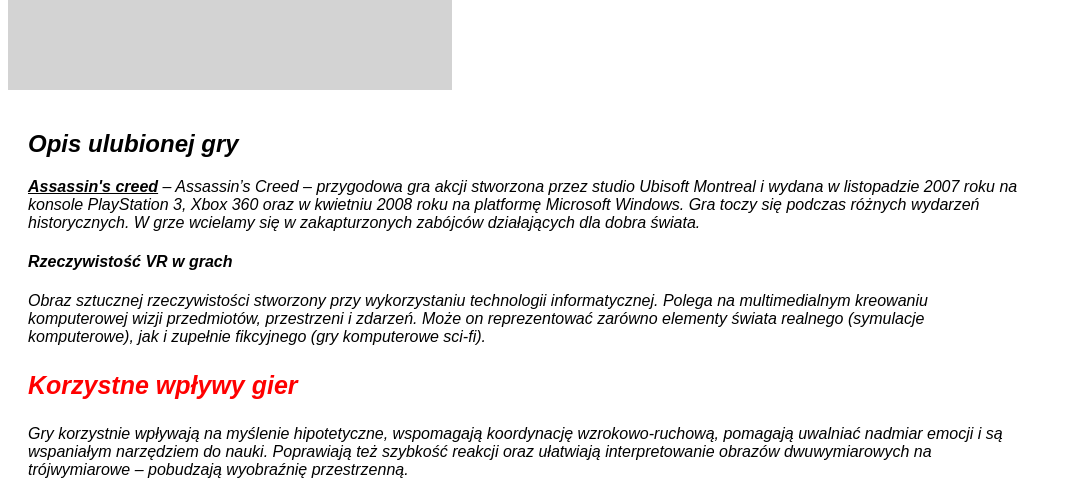
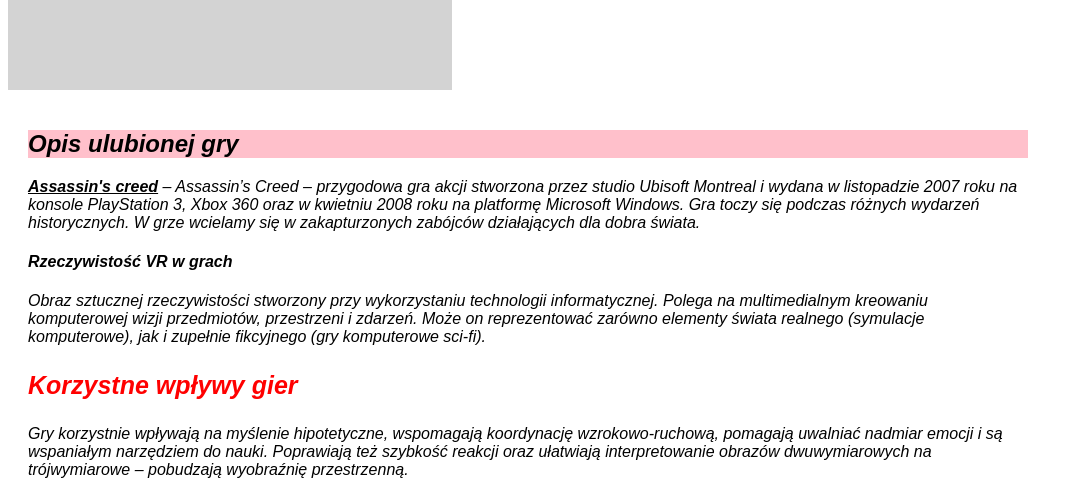
Before and after one commit to KacperRomek/KacperRomek.github.io, a plain HTML site: page index.html in a window 1280 px wide. Shown: the part 1160-1651 px from the top of the page, without its empty margins (0-1083 px from the left). Drawn offline with Linux system fonts and the light colour scheme.

Commit message:
KacperRomek.github.io

```diff
--- a/index.html
+++ b/index.html
@@ -4,7 +4,10 @@
 		<meta charset="utf-8"/>
 		<title>Gry</title>
 		<style>
-		h3 {
+		h2 {
+			background-color: pink;
+			}
+			h3 {
 			color: red;
 			font-size: 25px;
 			font-family: fantasy;
```
